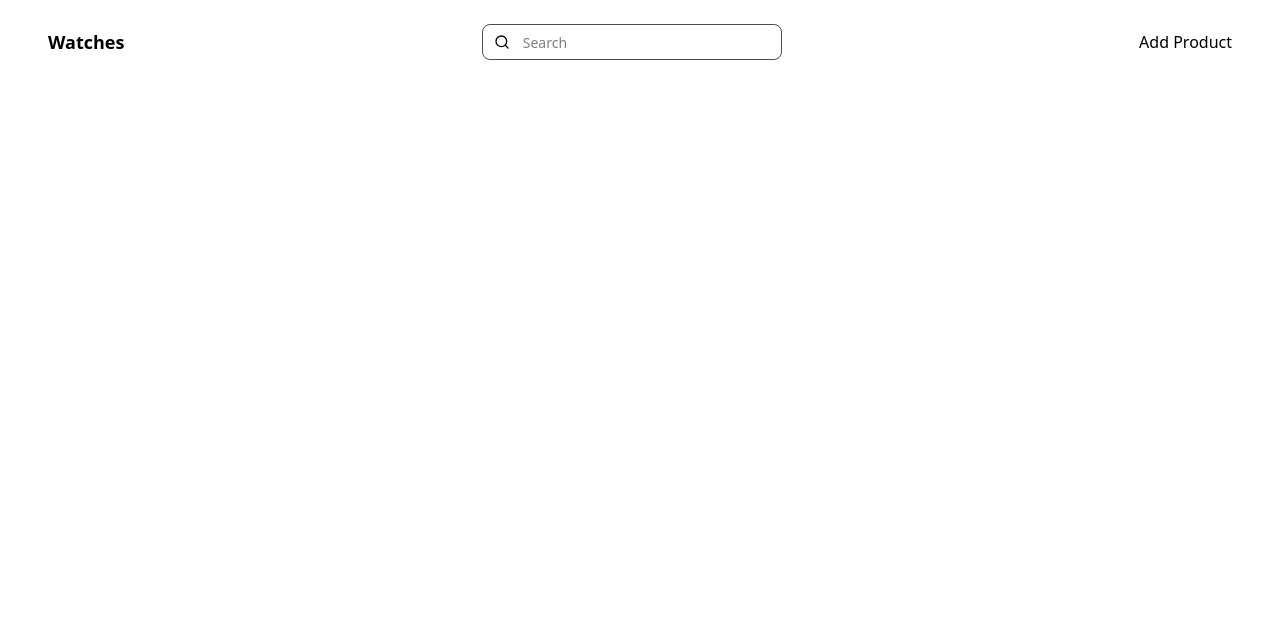
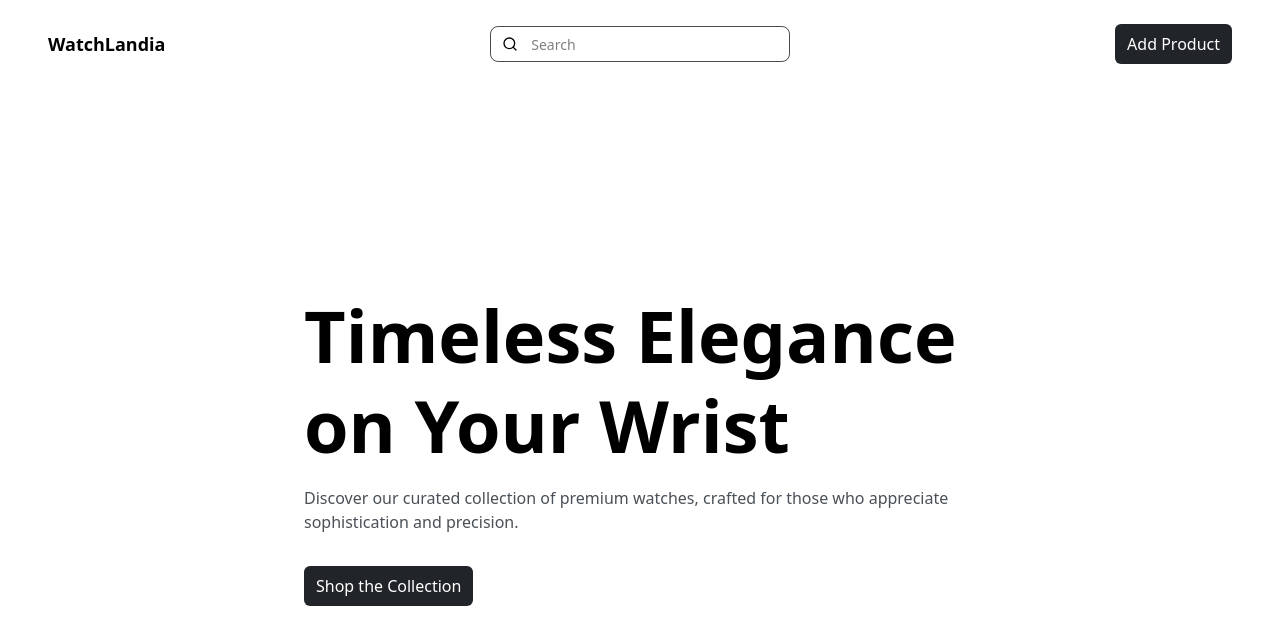
Before and after one commit to guabaomar/watcheslandia, a Next.js app: page / in a window 1280 px wide. Shown: the top 644 px of the page. Built offline with nearby package versions, Linux system fonts and the light colour scheme.

Commit message:
middle Hero

```diff
--- /dev/null
+++ b/app/components/Hero.tsx
@@ -0,0 +1,40 @@
+import React from 'react'
+import Link from 'next/link'
+
+
+
+const Hero = () => {
+  return (
+    <div className="min-h-[70vh] md:min-h-[60vh] lg:min-h-[90vh] flex flex-col md:flex-row justify-center items-center bg-white px-4 md:px-12 text-black">
+
+      <div className="max-w-2xl">
+
+      <h1 className="text-5xl pt-6 md:pt-0 md:text-7xl leading-tight font-semibold">Timeless Elegance on Your Wrist</h1>
+
+        <p className="text-[#495057] mt-4">
+
+          Discover our curated collection of premium watches, crafted for those
+          who appreciate sophistication and precision.
+
+        </p>
+
+        <Link href="#product">
+          <button className="mt-8 bg-[#212529] text-white px-3 py-2 rounded-md cursor-pointer">Shop the Collection</button>
+        </Link>
+
+
+
+        </div>
+
+
+
+
+
+
+
+
+    </div>
+  )
+}
+
+export default Hero
--- a/app/components/Navbar.tsx
+++ b/app/components/Navbar.tsx
@@ -15,7 +15,7 @@ const Navbar = () => {
 
         <Link   className="hidden md:inline-block text-lg font-semibold"
 
-        href="/">Watches</Link>
+        href="/">WatchLandia</Link>
 
              <div className="relative max-w-[300px] md:w-[400px]">
 
@@ -35,7 +35,7 @@ const Navbar = () => {
            <Link href="/add-product">
 
 
-              <button>
+              <button className="bg-[#212529] text-white px-3 py-2 rounded-md cursor-pointer">
 
 
                           Add Product
--- a/app/layout.tsx
+++ b/app/layout.tsx
@@ -18,7 +18,7 @@ const geistMono = Geist_Mono({
 });
 
 export const metadata: Metadata = {
-  title: "Create Next App",
+  title: "WatchLandia",
   description: "Generated by create next app",
 };
 
--- a/app/page.tsx
+++ b/app/page.tsx
@@ -1,10 +1,16 @@
-import Image from "next/image";
+
+
+
+import Hero from "./components/Hero";
+
+
+
 
 export default function Home() {
   return (
 
      <div>
-
+      <Hero />
      </div>
   );
 }
```
